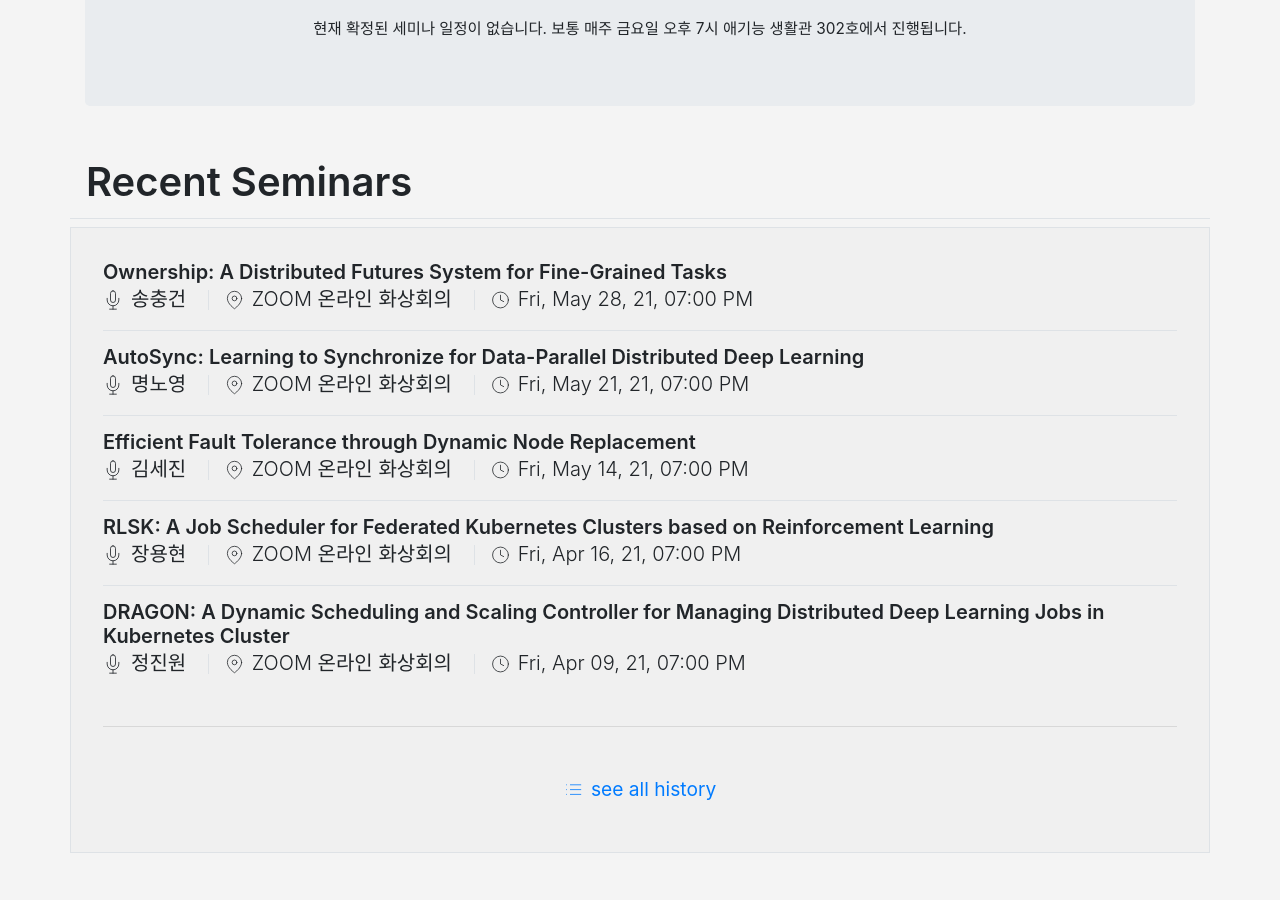
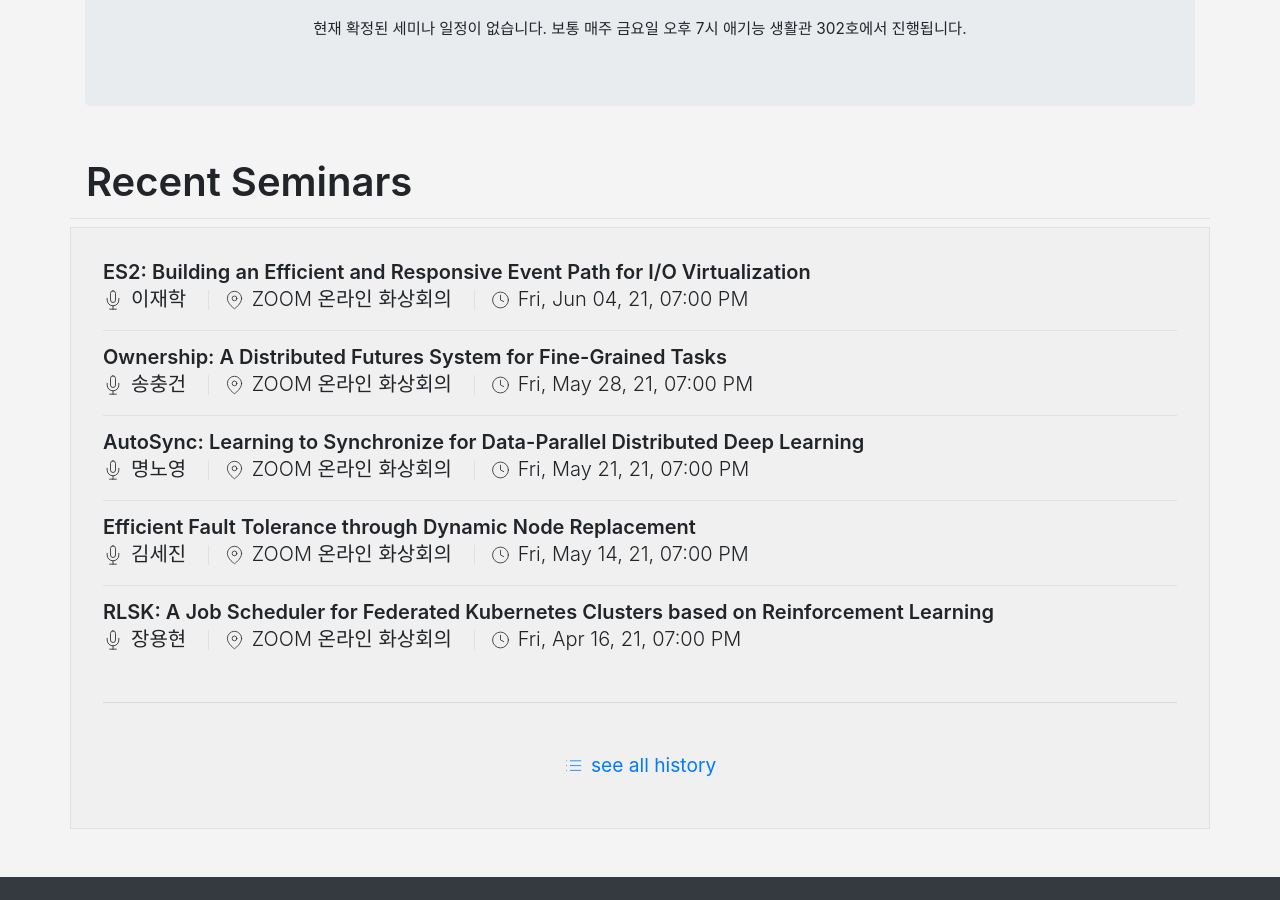
Before and after one commit to KU-Cloud/ku-cloud.github.io, a Jekyll site: the page built from seminar.html, in a window 1280 px wide and 900 px high, scrolled down 355 px. Built offline with Jekyll 4.4.1, drawn with Linux system fonts in a browser that asks for light colours.

Commit message:
update semiars

```diff
--- a/_data/seminars.yaml
+++ b/_data/seminars.yaml
@@ -707,3 +707,7 @@
   date: 2021-05-28T19:00:00.000+0900
   speacker: 송충건
   location: ZOOM 온라인 화상회의
+- title: 'ES2: Building an Efficient and Responsive Event Path for I/O Virtualization'
+  date: 2021-06-04T19:00:00.000+0900
+  speacker: 이재학
+  location: ZOOM 온라인 화상회의
```
